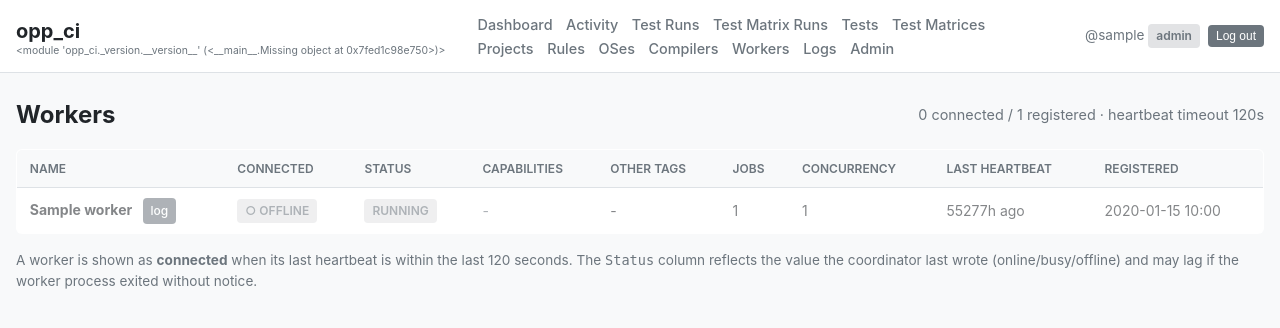
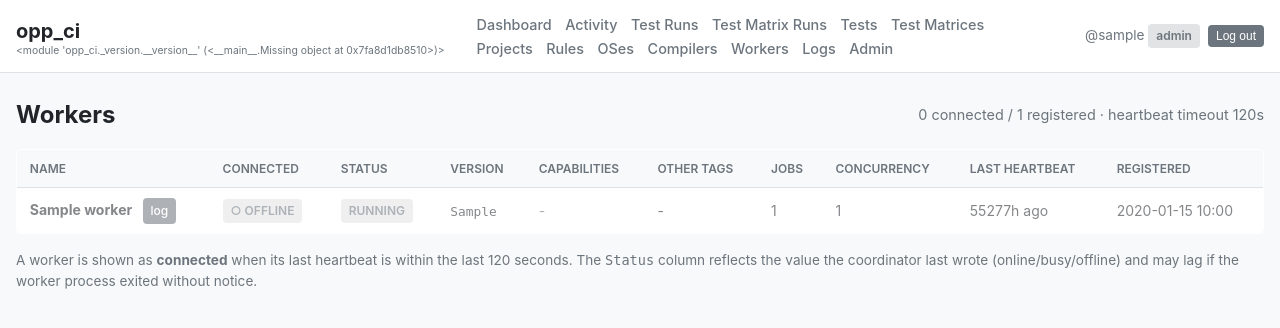
Before and after one commit to omnetpp/opp_ci, a FastAPI app: page /workers in a window 1280 px wide. Shown: the top 328 px of the page. Run offline with FastAPI, Linux system fonts and the light colour scheme; the visitor is signed in with stand-in values (Sample User, id 1); tables that the repository leaves empty hold one stand-in row (values such as "Sample post"); parts of the project's set-up code (start-up, migrations or seed data) failed here and were passed over.

Commit message:
added worker versions on the worker list and details screen

```diff
--- a/opp_ci/db/models.py
+++ b/opp_ci/db/models.py
@@ -133,6 +133,7 @@ class Worker(Base):
     last_heartbeat = Column(DateTime, nullable=True)
     registered_at = Column(DateTime, default=datetime.datetime.utcnow)
     current_job_count = Column(Integer, default=0)
+    software_version = Column(String, nullable=True)  # opp_ci version last reported by the worker
 
     def __repr__(self):
         return f"<Worker(name={self.name!r}, status={self.status!r}, tags={self.tags})>"
--- a/opp_ci/web/api.py
+++ b/opp_ci/web/api.py
@@ -539,11 +539,18 @@ async def worker_heartbeat(
                     TestRun.lifecycle == TestRunLifecycle.running,
                 )
             ).scalar() or 0
+            dirty = False
             if worker.current_job_count != actual:
                 _logger.info("Reconciling worker '%s' job count: %d -> %d",
                              worker.name, worker.current_job_count, actual)
                 worker.current_job_count = actual
                 worker.status = "busy" if actual >= worker.concurrency else "online"
+                dirty = True
+            reported_version = payload.get("version") if isinstance(payload, dict) else None
+            if reported_version and worker.software_version != reported_version:
+                worker.software_version = reported_version
+                dirty = True
+            if dirty:
                 session.commit()
     finally:
         session.close()
--- a/opp_ci/web/templates/admin.html
+++ b/opp_ci/web/templates/admin.html
@@ -65,6 +65,7 @@
             <tr>
                 <th>Name</th>
                 <th>Status</th>
+                <th>Version</th>
                 <th>Tags</th>
                 <th>Jobs</th>
                 <th>Concurrency</th>
@@ -80,6 +81,8 @@
                     {% elif w.status == "busy" %}<span class="badge badge-running">busy</span>
                     {% else %}<span class="badge badge-queued">offline</span>{% endif %}
                 </td>
+                <td>{% if w.software_version %}<code style="font-size:0.8rem;">{{ w.software_version }}</code>
+                    {% else %}<span style="color:var(--muted);">-</span>{% endif %}</td>
                 <td>{{ (w.tags or [])|join(", ") or "-" }}</td>
                 <td>{{ w.current_job_count }}</td>
                 <td>{{ w.concurrency }}</td>
--- a/opp_ci/web/templates/worker_detail.html
+++ b/opp_ci/web/templates/worker_detail.html
@@ -31,6 +31,9 @@
                     {% elif w.status == "busy" %}<span class="badge badge-running">busy</span>
                     {% else %}<span class="badge badge-queued">{{ w.status }}</span>{% endif %}
                 </td></tr>
+            <tr><th style="text-align:left;">Version</th>
+                <td>{% if w.software_version %}<code>{{ w.software_version }}</code>
+                    {% else %}<span style="color:var(--muted);">unknown</span>{% endif %}</td></tr>
             <tr><th style="text-align:left;">Jobs / Concurrency</th>
                 <td>{{ w.current_job_count }} / {{ w.concurrency }}</td></tr>
             <tr><th style="text-align:left;">Tags</th>
--- a/opp_ci/web/templates/workers.html
+++ b/opp_ci/web/templates/workers.html
@@ -16,6 +16,7 @@
             <th>Name</th>
             <th>Connected</th>
             <th>Status</th>
+            <th>Version</th>
             <th>Capabilities</th>
             <th>Other Tags</th>
             <th>Jobs</th>
@@ -46,6 +47,10 @@
                 {% if w.status == "online" %}<span class="badge badge-passed">online</span>
                 {% elif w.status == "busy" %}<span class="badge badge-running">busy</span>
                 {% else %}<span class="badge badge-queued">{{ w.status }}</span>{% endif %}
+            </td>
+            <td>
+                {% if w.software_version %}<code style="font-size:0.8rem;">{{ w.software_version }}</code>
+                {% else %}<span style="color:var(--muted);">-</span>{% endif %}
             </td>
             <td>
                 {% if row.has_podman %}<span class="badge badge-passed">podman</span>{% endif %}
```
Also changed, not shown: opp_ci/worker.py (+8 -1 lines).
